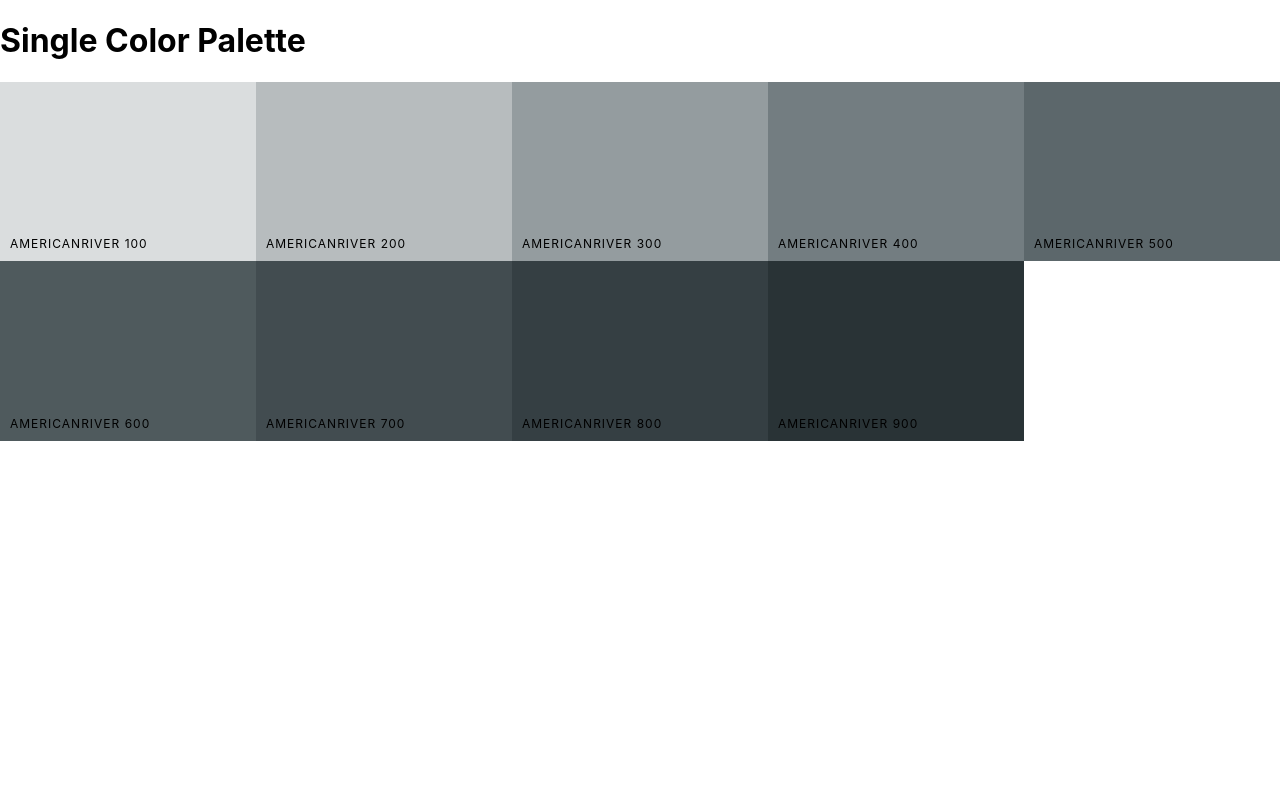
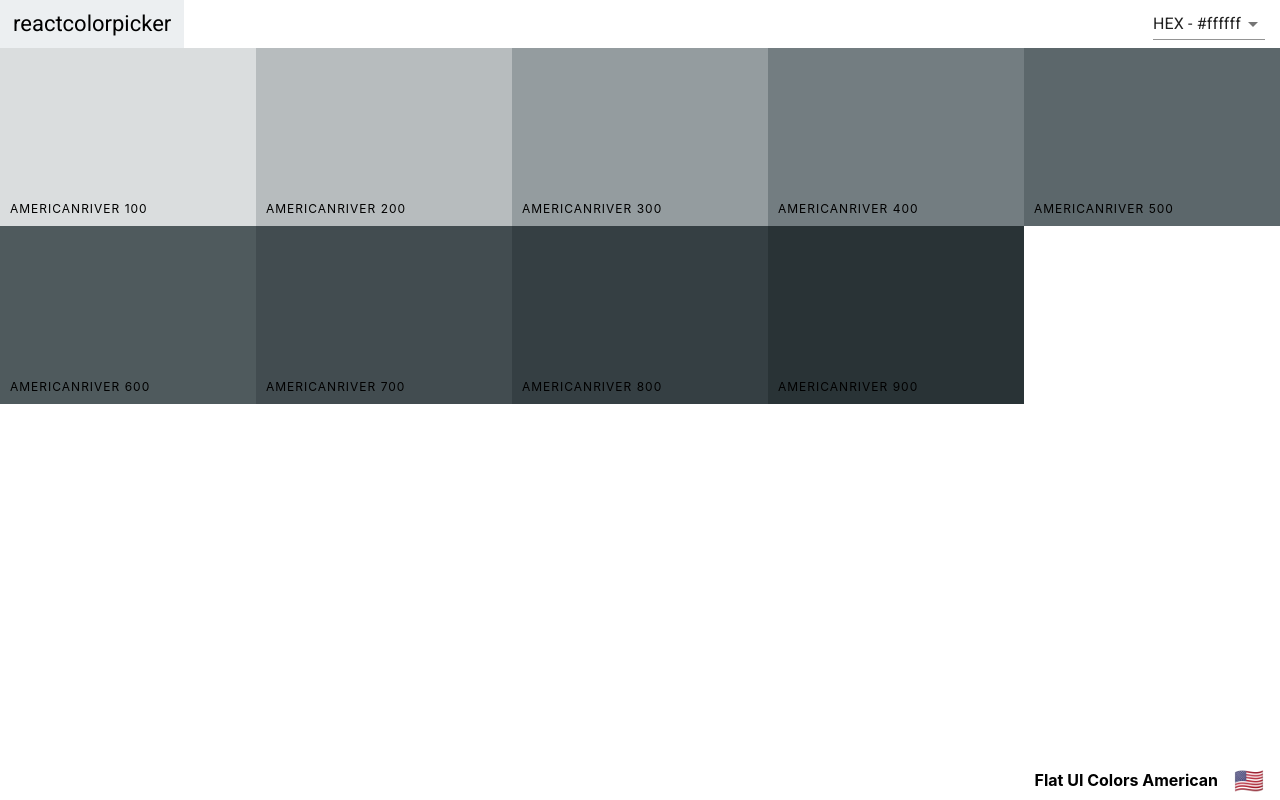
Before and after one commit to DavidWalker-hub/Color-Project, a React (Create React App) app: page /palette/flat-ui-colors-american/americanriver in a window 1280 px wide. Built offline with nearby package versions, Linux system fonts and the light colour scheme.

Commit message:
add navbar and footer to singlecolorpalette

```diff
--- a/src/ColorBox.css
+++ b/src/ColorBox.css
@@ -89,7 +89,7 @@
 	align-items: center;
 	justify-content: center;
 	font-size: 4rem;
-	transform: scale(0.1);
+	transform: scale(0.01);
 	opacity: 0;
 	color: white;
 }
--- a/src/NavBar.js
+++ b/src/NavBar.js
@@ -24,19 +24,21 @@
 		this.setState({ open: false });
 	}
 	render() {
-		const { level, changeLevel } = this.props;
+		const { level, changeLevel, showSlider } = this.props;
 		const { format } = this.state;
 		return (
 			<header className="NavBar">
 				<div className="logo">
 					<Link to="/">reactcolorpicker</Link>
 				</div>
-				<div className="slider-container">
-					<span>Level: {level}</span>
-					<div className="slider">
-						<Slider defaultValue={level} min={100} max={900} onAfterChange={changeLevel} step={100} />
+				{showSlider && (
+					<div className="slider-container">
+						<span>Level: {level}</span>
+						<div className="slider">
+							<Slider defaultValue={level} min={100} max={900} onAfterChange={changeLevel} step={100} />
+						</div>
 					</div>
-				</div>
+				)}
 				<div className="select-container">
 					<Select value={format} onChange={this.handleFormatChange}>
 						<MenuItem value="hex">HEX - #ffffff</MenuItem>
--- a/src/Palette.js
+++ b/src/Palette.js
@@ -1,6 +1,7 @@
 import React, { Component } from 'react';
 import ColorBox from './ColorBox';
 import NavBar from './NavBar';
+import PaletteFooter from './PaletteFooter';
 import './Palette.css';
 
 class Palette extends Component {
@@ -32,13 +33,15 @@
 		));
 		return (
 			<div className="Palette">
-				<NavBar level={level} changeLevel={this.changeLevel} handleChange={this.changeFormat} />
+				<NavBar
+					level={level}
+					changeLevel={this.changeLevel}
+					handleChange={this.changeFormat}
+					showSlider={true}
+				/>
 
 				<div className="Palette-colors">{colorBoxes}</div>
-				<footer className="Palette-footer">
-					{paletteName}
-					<span className="emoji">{emoji}</span>
-				</footer>
+				<PaletteFooter paletteName={paletteName} emoji={emoji} />
 			</div>
 		);
 	}
--- /dev/null
+++ b/src/PaletteFooter.js
@@ -0,0 +1,13 @@
+import React from 'react';
+
+function PaletteFooter(props) {
+	const { paletteName, emoji } = props;
+	return (
+		<footer className="Palette-footer">
+			{paletteName}
+			<span className="emoji">{emoji}</span>
+		</footer>
+	);
+}
+
+export default PaletteFooter;
--- a/src/SingleColorPalette.js
+++ b/src/SingleColorPalette.js
@@ -1,4 +1,6 @@
 import React, { Component } from 'react';
+import NavBar from './NavBar';
+import PaletteFooter from './PaletteFooter';
 import ColorBox from './ColorBox';
 
 class SingleColorPalette extends Component {
@@ -6,6 +8,7 @@
 		super(props);
 		this._shades = this.gatherShades(this.props.palette, this.props.colorId);
 		this.state = { format: 'hex' };
+		this.changeFormat = this.changeFormat.bind(this);
 	}
 	gatherShades(palette, colorToFilterBy) {
 		let shades = [];
@@ -15,15 +18,20 @@
 		}
 		return shades.slice(1);
 	}
+	changeFormat(val) {
+		this.setState({ format: val });
+	}
 	render() {
 		const { format } = this.state;
+		const { paletteName, emoji } = this.props.palette;
 		const shadeBoxes = this._shades.map((color) => (
 			<ColorBox background={color[format]} key={color.name} name={color.name} showLink={false} />
 		));
 		return (
 			<div className="Palette">
-				<h1>Single Color Palette</h1>
+				<NavBar handleChange={this.changeFormat} showSlider={false} />
 				<div className="Palette-colors">{shadeBoxes}</div>
+				<PaletteFooter paletteName={paletteName} emoji={emoji} />
 			</div>
 		);
 	}
```
Also changed, not shown: 1 other file (tests, documents, lock files or other folders).
